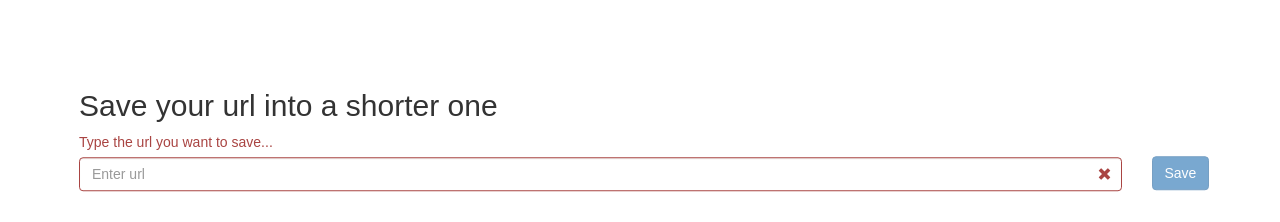
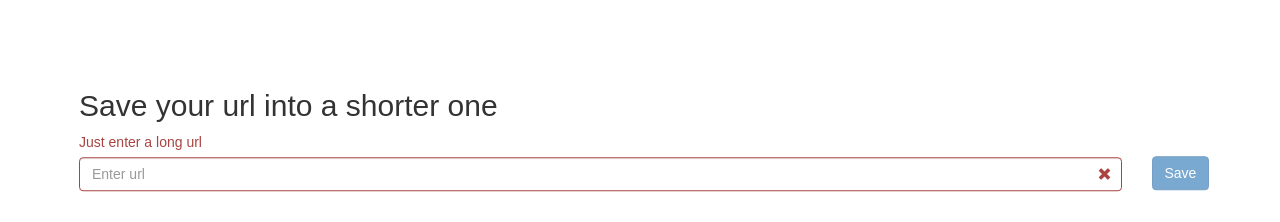
Before and after one commit to TonyChol/tinyurl-react, a React (Create React App) app: page / in a window 1280 px wide. Shown: the part 224-446 px from the top of the page. Built offline with nearby package versions, Linux system fonts and the light colour scheme.

Commit message:
ui(layout): Optimized layout on different screen size

```diff
--- a/src/Components/UrlForm.js
+++ b/src/Components/UrlForm.js
@@ -76,13 +76,13 @@ class UrlForm extends Component {
     };
 
     render() {
-        let inputPlaceHolder = "Type the url you want to save...";
+        let inputPlaceHolder = "Just enter a long url";
         return (
             <div>
                 <Grid>
                     <Row className="su-form-group">
                         <form onSubmit={this.handleSubmit}>
-                            <Col xs={10} sm={10} md={11} >
+                            <Col xs={8} sm={10} md={11} >
 
                                     <FormGroup
                                         controlId="formBasicText"
```
